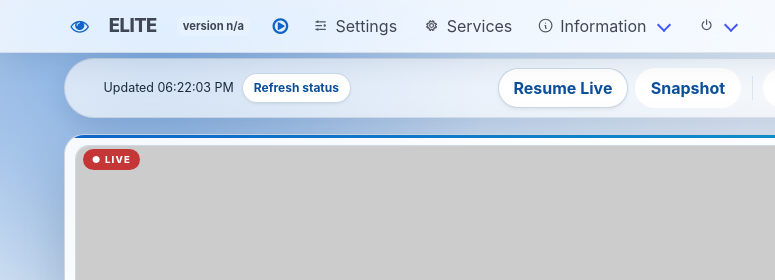
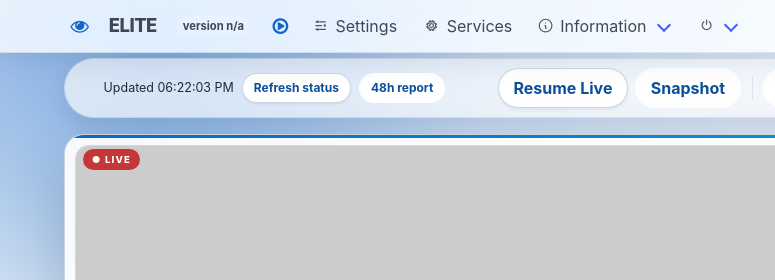
Before and after one commit to morgeek/TECKIN-TC100-Anyka-AK3918, a plain HTML site: page www/index.html in a window 1280 px wide. Shown: the top 280 px of the page, 0-775 px from the left. Drawn offline with Linux system fonts and the light colour scheme; no server answers; files whose address does not match are found by name.

Commit message:
feat: record bounded stability history

```diff
--- a/www/index.html
+++ b/www/index.html
@@ -267,6 +267,7 @@
                 <div class="toolbar-status" role="status" aria-live="polite">
                     <span id="status_updated">Updating…</span>
                     <button class="button is-small" id="status_refresh" type="button" title="Refresh camera status now">Refresh status</button>
+                    <a class="button is-small is-light" href="cgi-bin/stability.cgi" download title="Download the rolling 48-hour stability report">48h report</a>
                 </div>
                 <div class="toolbar-group">
                     <button class="button" id="live_toggle" type="button">Resume Live</button>
```
Also changed, not shown: 3 other files.
